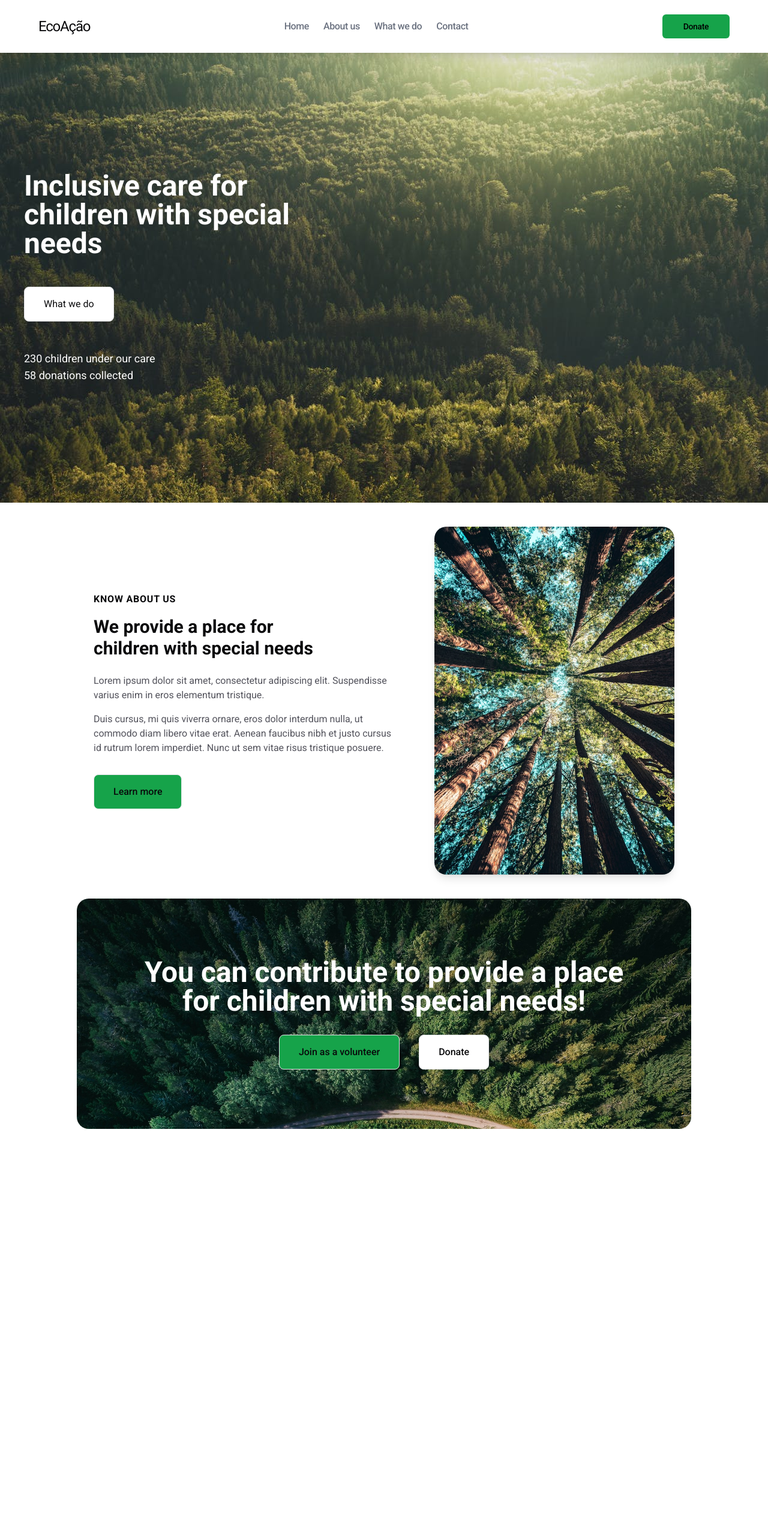
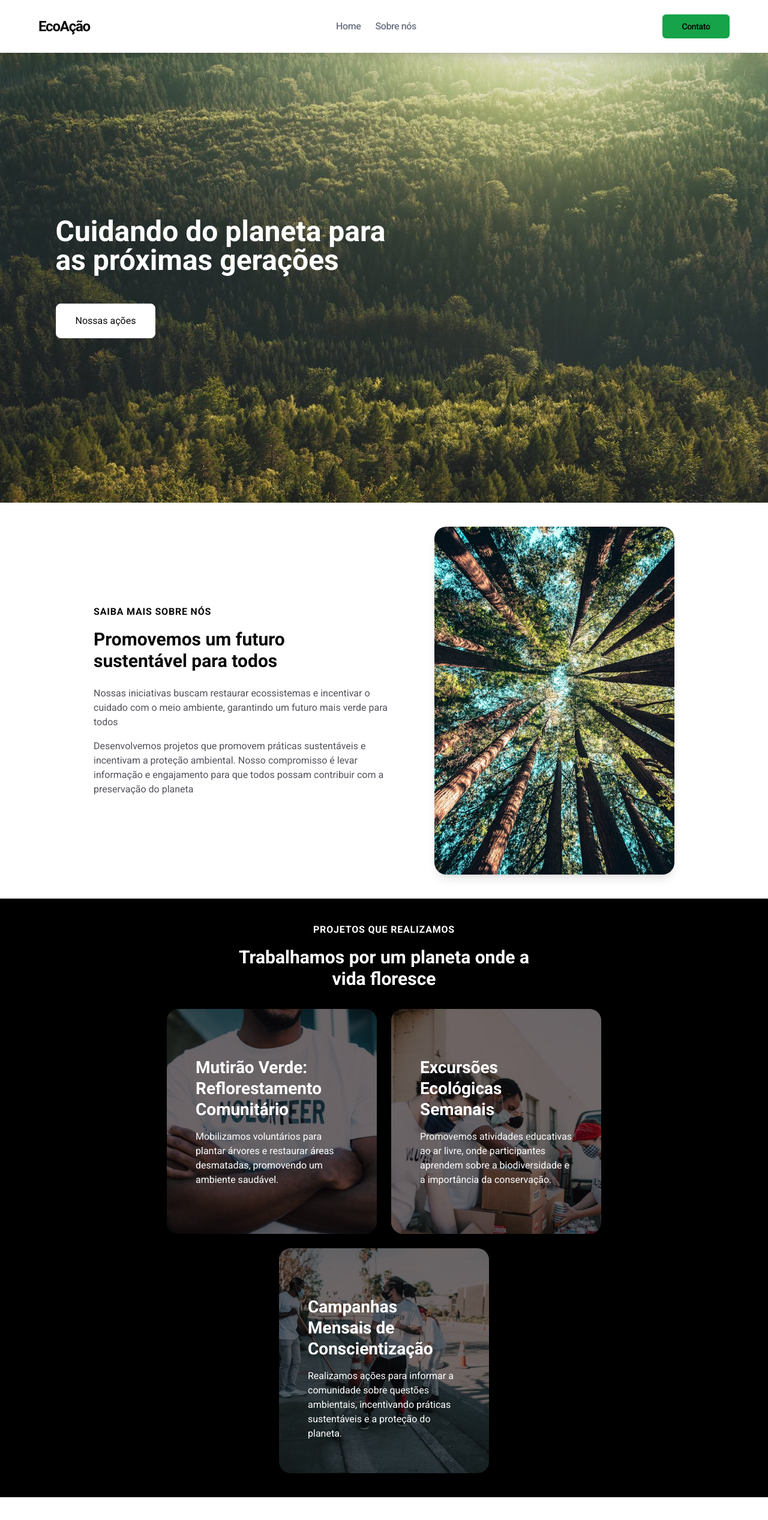
Before and after one commit to reggidev/ecoacao, a React (Vite) app: page / in a window 1280 px wide. Shown: the top 2534 px of the page at 60% size. Before the commit the page ends 1922 px from the top, so only its background shows below. Built offline with nearby package versions, Linux system fonts and the light colour scheme.

Commit message:
feat: ensure texts are correct

```diff
--- a/src/App.tsx
+++ b/src/App.tsx
@@ -1,7 +1,9 @@
 import { Contribute } from './sections/contribute'
+import { Footer } from './sections/footer'
 import { Header } from './sections/header'
 import { Hero } from './sections/hero'
 import { KnowAboutUs } from './sections/know-about-us'
+import { Projects } from './sections/projects'
 
 export function App() {
   return (
@@ -9,7 +11,9 @@ export function App() {
       <Header />
       <Hero />
       <KnowAboutUs />
+      <Projects />
       <Contribute />
+      <Footer />
     </>
   )
 }
--- a/src/sections/contribute.tsx
+++ b/src/sections/contribute.tsx
@@ -1,21 +1,21 @@
 export function Contribute() {
   return (
     <section className="px-10 py-10 lg:px-32">
-      <div className="mx-auto flex h-[384px] max-w-7xl flex-col items-center justify-center rounded-[20px] bg-contribute-background bg-cover bg-no-repeat">
+      <div className="mx-auto flex h-[384px] max-w-[1100px] flex-col items-center justify-center rounded-[20px] bg-contribute-background bg-cover bg-no-repeat">
         <span className="max-w-[900px] px-10 text-center text-2xl font-bold text-white md:text-5xl">
-          You can contribute to provide a place for children with special needs!
+          Você pode contribuir para preservar o nosso planeta
         </span>
 
         <div className="mt-8 flex flex-col gap-4 md:flex-row md:gap-8">
           <a href="#">
             <div className="rounded-lg border bg-primary px-8 py-4 text-center font-medium transition-all duration-200 hover:border hover:border-secondary hover:bg-secondary">
-              Join as a volunteer
+              Venha ser um voluntário
             </div>
           </a>
 
           <a href="#">
             <div className="rounded-lg border bg-white px-8 py-4 text-center font-medium transition-all duration-200 hover:border hover:border-secondary hover:bg-primary">
-              Donate
+              Contato
             </div>
           </a>
         </div>
--- /dev/null
+++ b/src/sections/footer.tsx
@@ -0,0 +1,22 @@
+export function Footer() {
+  return (
+    <footer className="bg-black px-10 py-4 text-white">
+      <div className="flex items-center justify-center text-center">
+        <div>
+          <p>
+            Criado por{' '}
+            <a
+              href="https://reggidev.vercel.app/"
+              target="_blank"
+              rel="noopener noreferrer"
+              className="font-semibold hover:underline"
+            >
+              ReggiDev
+            </a>{' '}
+            | Todos direitos reservados - &copy; {new Date().getFullYear()}
+          </p>
+        </div>
+      </div>
+    </footer>
+  )
+}
--- a/src/sections/header.tsx
+++ b/src/sections/header.tsx
@@ -18,17 +18,7 @@ const navLinks = [
   },
   {
     id: 2,
-    title: 'About us',
-    href: '#',
-  },
-  {
-    id: 3,
-    title: 'What we do',
-    href: '#',
-  },
-  {
-    id: 4,
-    title: 'Contact',
+    title: 'Sobre nós',
     href: '#',
   },
 ]
@@ -37,7 +27,10 @@ export function Header() {
   return (
     <header className="sticky left-0 top-0 z-50 bg-white px-8 py-6 shadow-lg lg:px-16">
       <div className="mx-auto flex max-w-7xl items-center justify-between">
-        <a href="/" className="cursor-pointer text-2xl tracking-tighter">
+        <a
+          href="/"
+          className="cursor-pointer text-2xl font-bold tracking-tighter"
+        >
           <span>EcoAção</span>
         </a>
 
@@ -54,7 +47,7 @@ export function Header() {
         <div className="hidden lg:flex">
           <a href="#">
             <Button className="w-28 text-sm tracking-tight text-black">
-              Donate
+              Contato
             </Button>
           </a>
         </div>
@@ -91,7 +84,7 @@ export function Header() {
               </div>
               <a href="#">
                 <Button className="w-full text-sm font-semibold uppercase tracking-tight text-black">
-                  Donate
+                  Contato
                 </Button>
               </a>
             </SheetContent>
--- a/src/sections/hero.tsx
+++ b/src/sections/hero.tsx
@@ -1,23 +1,16 @@
 export function Hero() {
   return (
     <section className="h-[750px] w-full bg-hero-background bg-cover bg-bottom bg-no-repeat">
-      <div className="container mx-auto flex h-full flex-col items-center justify-center px-10 lg:items-start">
-        <h1 className="max-w-[500px] text-center text-5xl font-bold text-white lg:text-left">
-          Inclusive care for children with special needs
+      <div className="mx-auto flex h-full max-w-[1175px] flex-col items-center justify-center px-10 know-about-us:items-start">
+        <h1 className="max-w-[600px] text-center text-5xl font-bold text-white know-about-us:text-left">
+          Cuidando do planeta para as próximas gerações
         </h1>
 
         <a href="#">
           <div className="mt-12 rounded-lg border bg-white px-8 py-4 transition-all duration-200 hover:border hover:border-secondary hover:bg-primary">
-            What we do
+            Nossas ações
           </div>
         </a>
-
-        <div className="mt-12 flex flex-col items-center justify-center lg:items-start">
-          <span className="text-lg text-white">
-            230 children under our care
-          </span>
-          <span className="text-lg text-white">58 donations collected</span>
-        </div>
       </div>
     </section>
   )
--- a/src/sections/know-about-us.tsx
+++ b/src/sections/know-about-us.tsx
@@ -2,38 +2,33 @@ import knowAboutUs from '@/assets/know-about-us.jpg'
 
 export function KnowAboutUs() {
   return (
-    <section className="px-10 pt-10 lg:px-32">
+    <section className="px-10 py-10 lg:px-32">
       <div className="mx-auto flex max-w-7xl flex-col items-center md:flex-row">
         <div className="mx-auto max-w-lg lg:w-2/3">
-          <span className="font-bold uppercase tracking-wider">
-            Know about us
+          <span className="font-semibold uppercase tracking-wider">
+            Saiba mais sobre nós
           </span>
 
           <h2 className="mt-4 max-w-sm text-3xl font-bold">
-            We provide a place for children with special needs
+            Promovemos um futuro sustentável para todos
           </h2>
 
           <div className="mt-6 text-zinc-600">
             <p>
-              Lorem ipsum dolor sit amet, consectetur adipiscing elit.
-              Suspendisse varius enim in eros elementum tristique.
+              Nossas iniciativas buscam restaurar ecossistemas e incentivar o
+              cuidado com o meio ambiente, garantindo um futuro mais verde para
+              todos
             </p>
             <p className="mt-4">
-              Duis cursus, mi quis viverra ornare, eros dolor interdum nulla, ut
-              commodo diam libero vitae erat. Aenean faucibus nibh et justo
-              cursus id rutrum lorem imperdiet. Nunc ut sem vitae risus
-              tristique posuere.
+              Desenvolvemos projetos que promovem práticas sustentáveis e
+              incentivam a proteção ambiental. Nosso compromisso é levar
+              informação e engajamento para que todos possam contribuir com a
+              preservação do planeta
             </p>
           </div>
-
-          <a href="#">
-            <div className="mt-8 inline-block rounded-lg border bg-primary px-8 py-4 text-center font-medium transition-all duration-200 hover:border hover:border-secondary hover:bg-secondary">
-              Learn more
-            </div>
-          </a>
         </div>
 
-        <div className="know-about-us:block mx-auto hidden lg:h-1/3">
+        <div className="mx-auto hidden lg:h-1/3 know-about-us:block">
           <div className="relative h-[580px] w-[400px] overflow-hidden rounded-[20px] shadow-lg">
             <img
               src={knowAboutUs}
--- /dev/null
+++ b/src/sections/projects.tsx
@@ -0,0 +1,66 @@
+export function Projects() {
+  return (
+    <section className="bg-black p-10 lg:px-32">
+      <div className="mx-auto flex max-w-7xl flex-col items-center justify-center">
+        <span className="font-semibold uppercase tracking-wider text-white">
+          Projetos que realizamos
+        </span>
+
+        <span className="mt-4 block max-w-lg text-center text-3xl font-bold text-white">
+          Trabalhamos por um planeta onde a vida floresce
+        </span>
+      </div>
+
+      <div className="mt-8 flex flex-wrap items-center justify-center gap-6">
+        {/* First Card */}
+        <div className="relative flex h-[375px] w-[350px] flex-col justify-between rounded-[20px] bg-card-one bg-cover bg-center p-12 pt-20 text-white">
+          {/* Opacity overlay */}
+          <div className="absolute inset-0 rounded-[20px] bg-black opacity-50" />
+
+          <div className="relative z-10">
+            <span className="text-[1.75rem] font-bold leading-tight">
+              Mutirão Verde: Reflorestamento Comunitário
+            </span>
+            <p className="mt-4">
+              Mobilizamos voluntários para plantar árvores e restaurar áreas
+              desmatadas, promovendo um ambiente saudável.
+            </p>
+          </div>
+        </div>
+
+        {/* Second Card */}
+        <div className="bg-card-two relative flex h-[375px] w-[350px] flex-col justify-between rounded-[20px] bg-cover bg-center p-12 pt-20 text-white">
+          {/* Opacity overlay */}
+          <div className="absolute inset-0 rounded-[20px] bg-black opacity-50" />
+
+          <div className="relative z-10">
+            <span className="text-[1.75rem] font-bold leading-tight">
+              Excursões Ecológicas Semanais
+            </span>
+            <p className="mt-4">
+              Promovemos atividades educativas ao ar livre, onde participantes
+              aprendem sobre a biodiversidade e a importância da conservação.
+            </p>
+          </div>
+        </div>
+
+        {/* Third Card */}
+        <div className="bg-card-three relative flex h-[375px] w-[350px] flex-col justify-between rounded-[20px] bg-cover bg-center p-12 pt-20 text-white">
+          {/* Opacity overlay */}
+          <div className="absolute inset-0 rounded-[20px] bg-black opacity-50" />
+
+          <div className="relative z-10">
+            <span className="text-[1.75rem] font-bold leading-tight">
+              Campanhas Mensais de Conscientização
+            </span>
+            <p className="mt-4">
+              Realizamos ações para informar a comunidade sobre questões
+              ambientais, incentivando práticas sustentáveis e a proteção do
+              planeta.
+            </p>
+          </div>
+        </div>
+      </div>
+    </section>
+  )
+}
```
